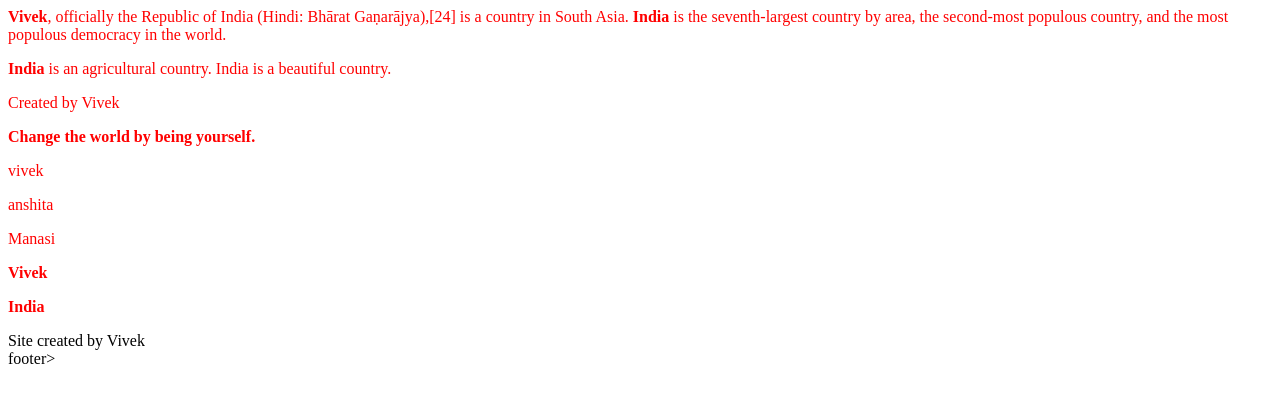
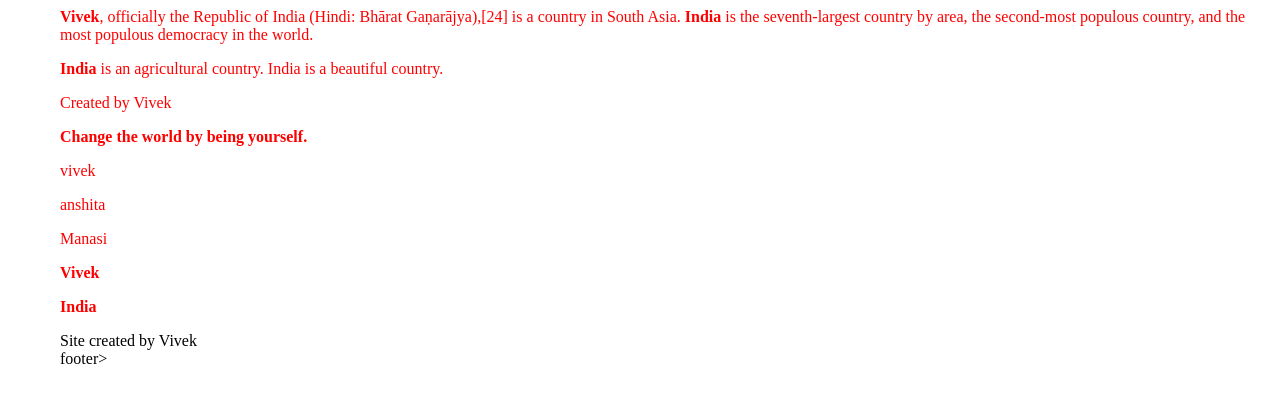
Before and after one commit to pattnaikv/VivekTWTcourse22, a Jekyll site: the page built from index.md, in a window 1280 px wide. Shown: the top 403 px of the page. Built offline with Jekyll 4.4.1, drawn with Linux system fonts in a browser that asks for light colours.

Commit message:
update style.css

```diff
--- a/assets/css/style.css
+++ b/assets/css/style.css
@@ -1 +1,2 @@
+body{margin-left:60px;}
 p{color:red;}
```
